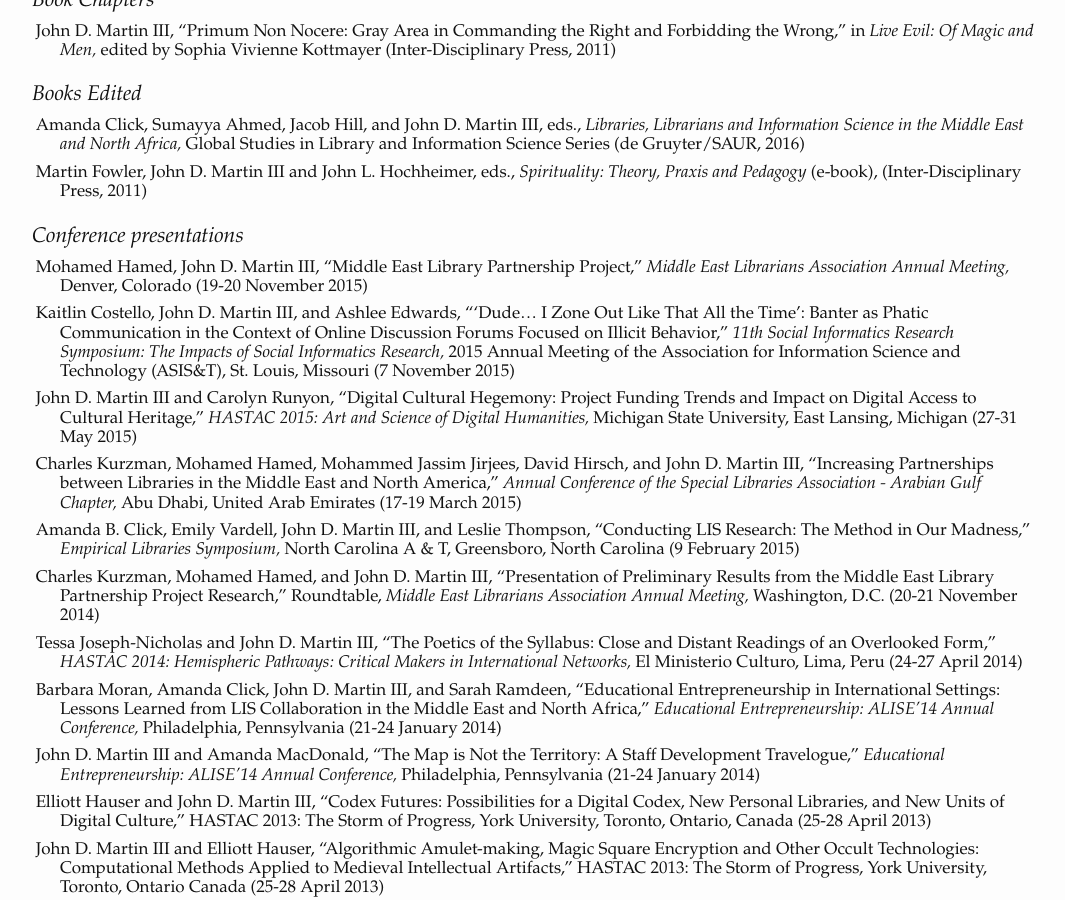
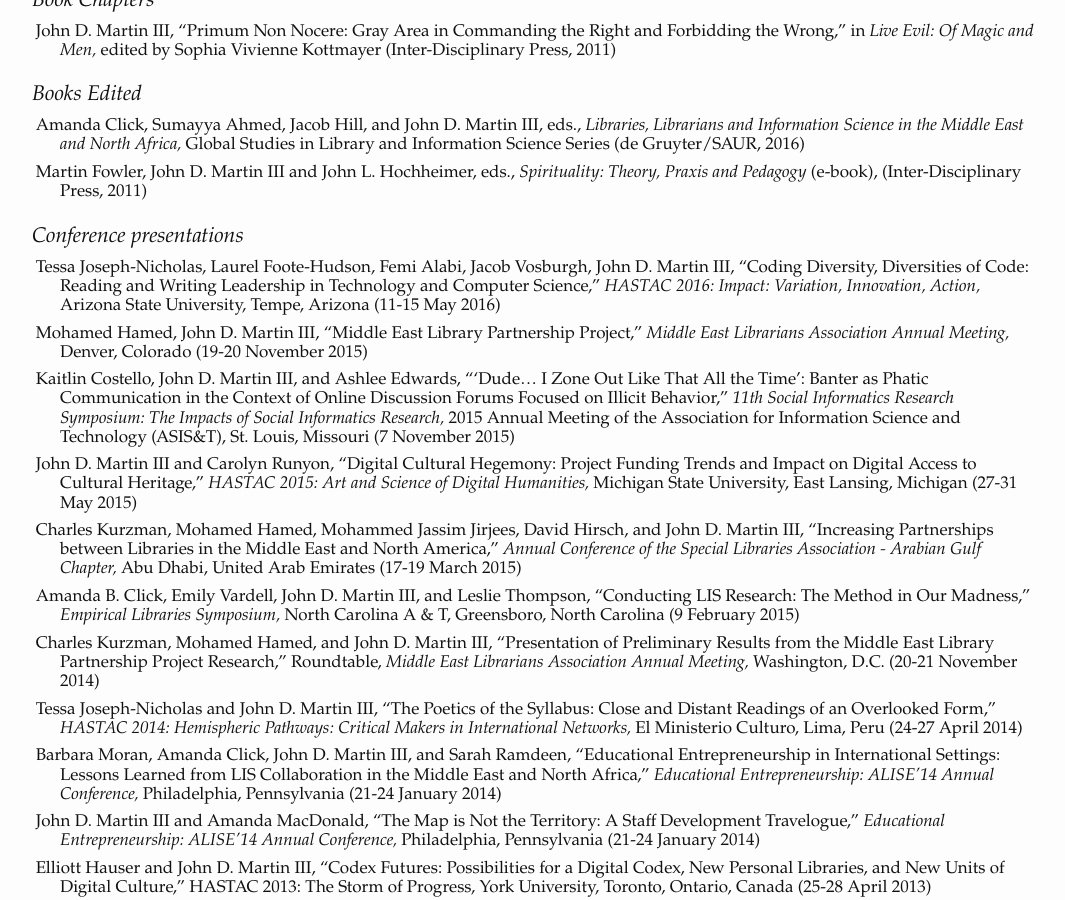
Before and after one commit to jdmar3/jdmar3.github.io, a Jekyll site: the page built from cv/index.md, in a window 1280 px wide and 900 px high, scrolled down 2048 px. Shown: the whole window, without its empty margins (48-1113 px from the left). Built offline with Jekyll 4.4.1, drawn with Linux system fonts in a browser that asks for light colours; Markdown is read by kramdown in place of the engine named in the settings.

Commit message:
update CV

```diff
--- a/cv/index.md
+++ b/cv/index.md
@@ -93,6 +93,8 @@
 
 ## Conference presentations
 
+- Tessa Joseph-Nicholas, Laurel Foote-Hudson, Femi Alabi, Jacob Vosburgh, John D. Martin III, "Coding Diversity, Diversities of Code: Reading and Writing Leadership in Technology and
+Computer Science," *HASTAC 2016: Impact: Variation, Innovation, Action,* Arizona State University, Tempe, Arizona (11-15 May 2016)
 - Mohamed Hamed, John D. Martin III, "Middle East Library Partnership Project," *Middle East Librarians Association Annual Meeting,* Denver, Colorado (19-20 November 2015)
 - Kaitlin Costello, John D. Martin III, and Ashlee Edwards, "'Dude… I Zone Out Like That All the Time': Banter as Phatic Communication in the Context of Online Discussion Forums Focused on Illicit Behavior," *11th Social Informatics Research Symposium: The Impacts of Social Informatics Research,* 2015 Annual Meeting of the Association for Information Science and Technology (ASIS&T), St. Louis, Missouri (7 November 2015)
 - John D. Martin III and Carolyn Runyon, "Digital Cultural Hegemony: Project Funding Trends and Impact on Digital Access to Cultural Heritage," *HASTAC 2015: Art and Science of Digital Humanities,* Michigan State University, East Lansing, Michigan (27-31 May 2015)
```
